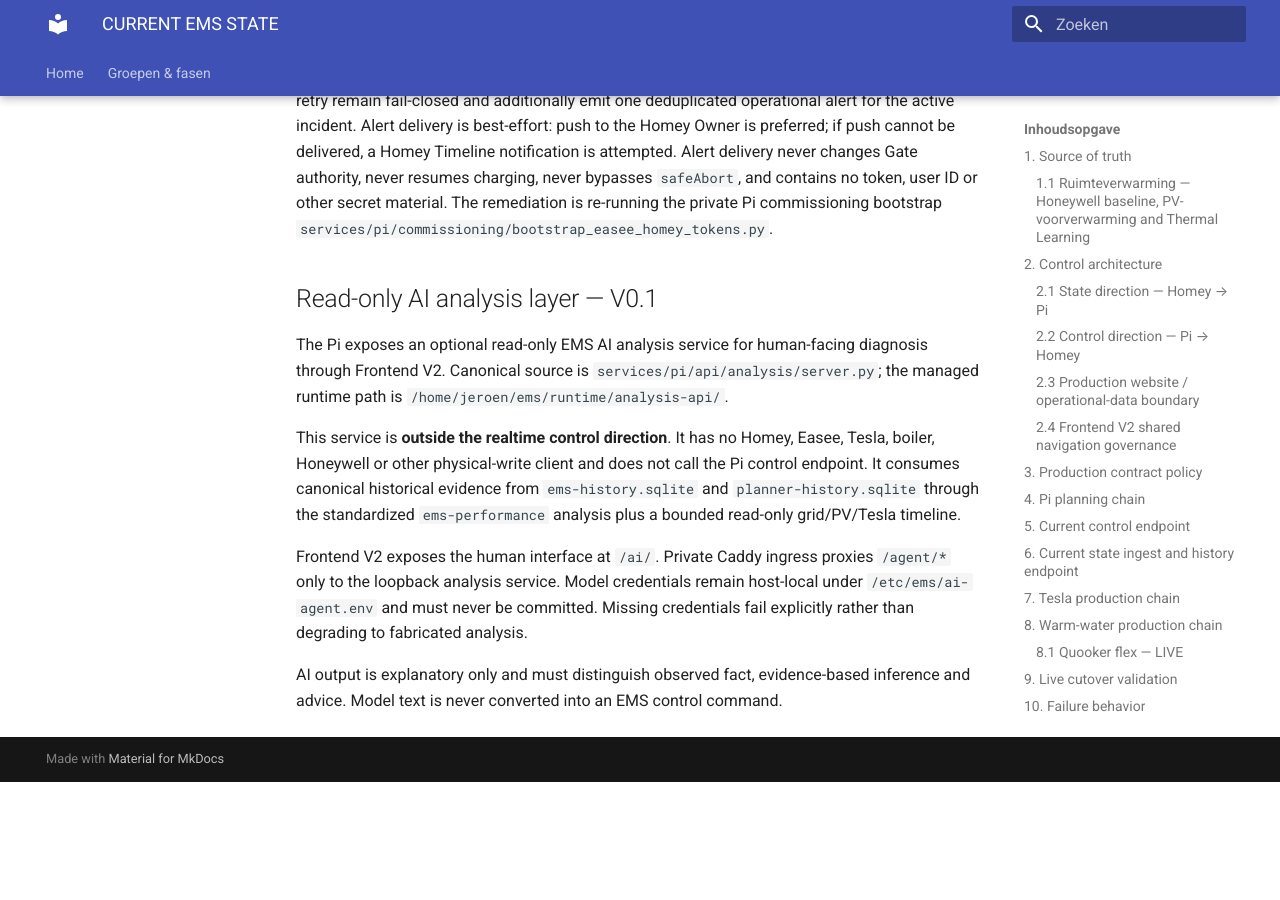
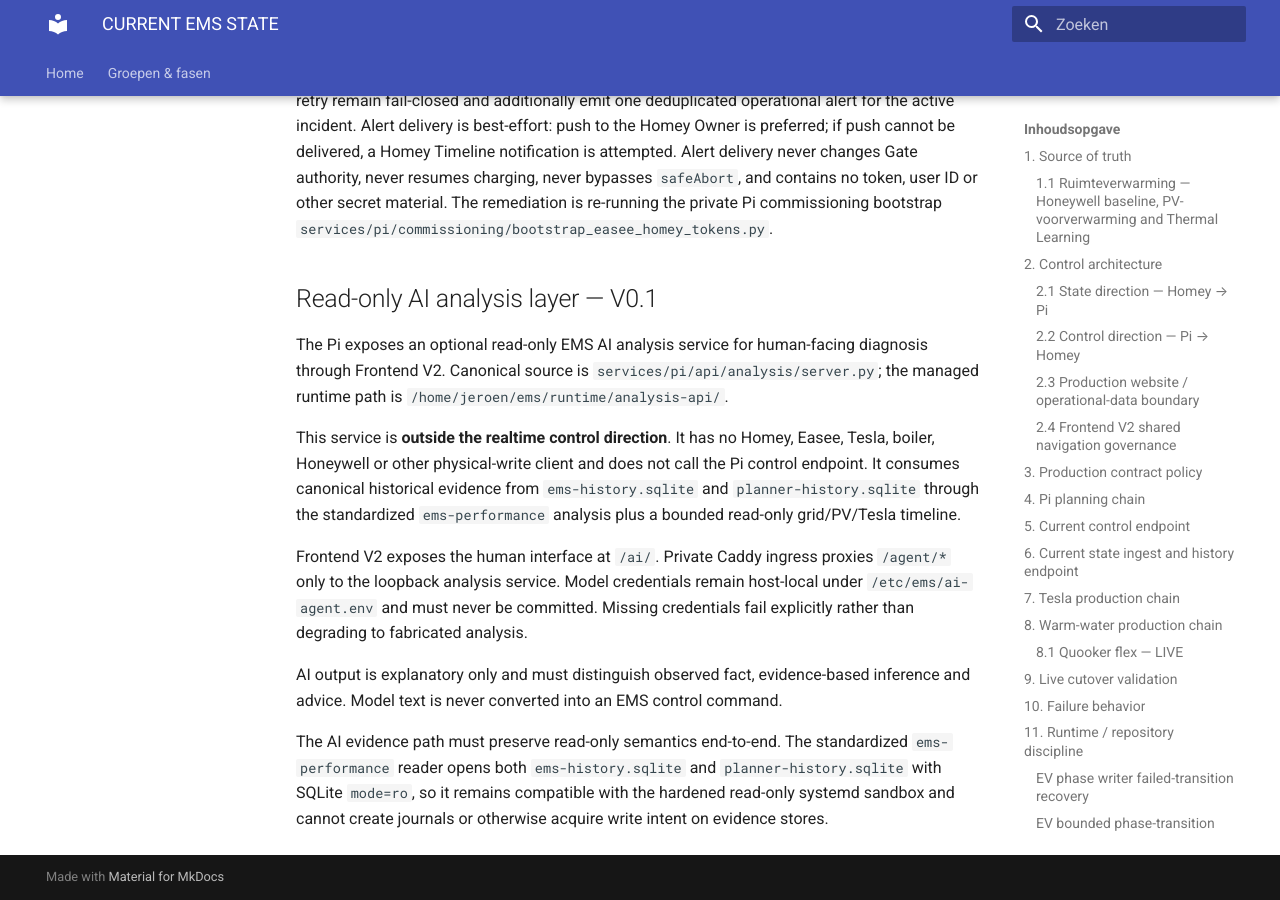
Before and after one commit to OnsKasteeltje/homey-energy-manual, an MkDocs documentation site: the page built from docs/architecture/CURRENT-EMS-STATE.md, in a window 1280 px wide and 900 px high, scrolled down 22437 px. Built offline with MkDocs 1.6.1 and Material for MkDocs 9.7.7, drawn with Linux system fonts in a browser that asks for light colours; before the commit the page ends 23219 px from its top, so only the background shows below that.

Commit message:
docs(ai): require read-only SQLite evidence access

```diff
--- a/docs/architecture/CURRENT-EMS-STATE.md
+++ b/docs/architecture/CURRENT-EMS-STATE.md
@@ -411,3 +411,8 @@
 
 AI output is explanatory only and must distinguish observed fact, evidence-based
 inference and advice. Model text is never converted into an EMS control command.
+
+The AI evidence path must preserve read-only semantics end-to-end. The standardized
+`ems-performance` reader opens both `ems-history.sqlite` and `planner-history.sqlite`
+with SQLite `mode=ro`, so it remains compatible with the hardened read-only systemd
+sandbox and cannot create journals or otherwise acquire write intent on evidence stores.
```
